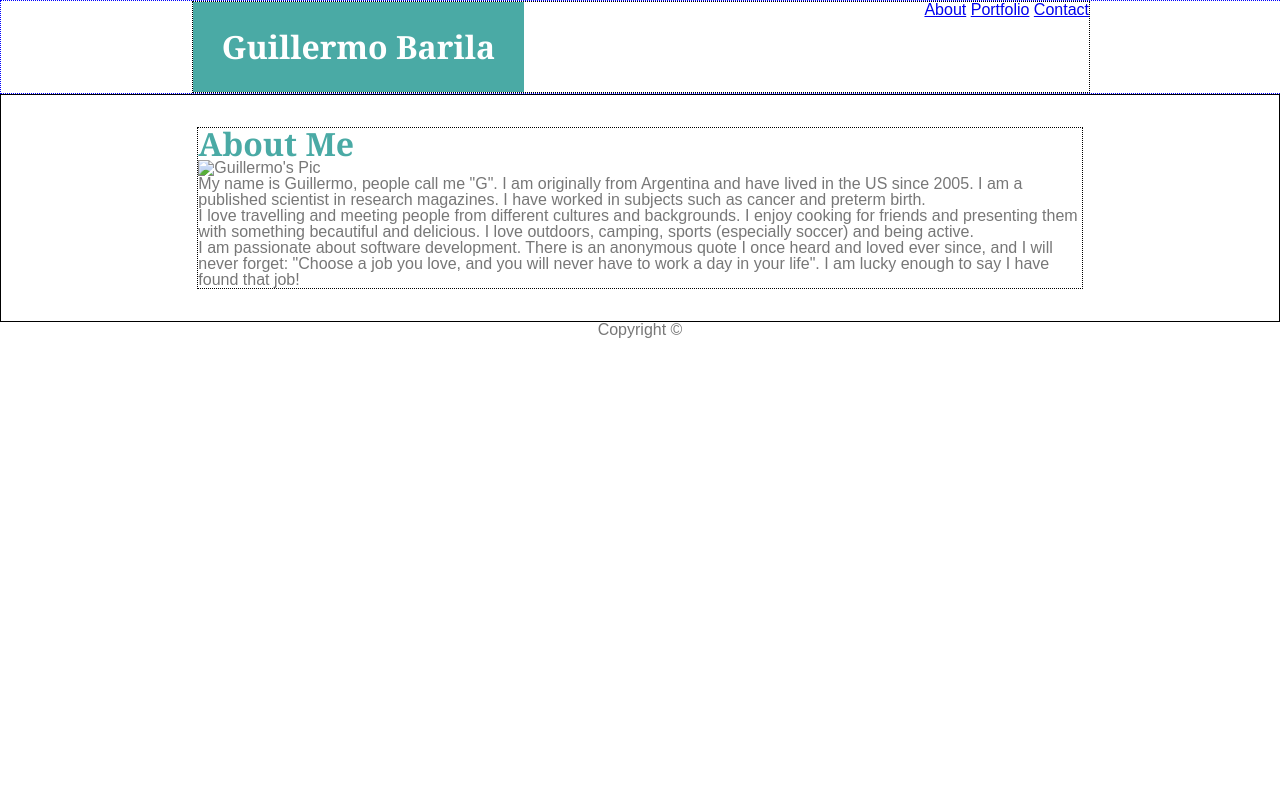
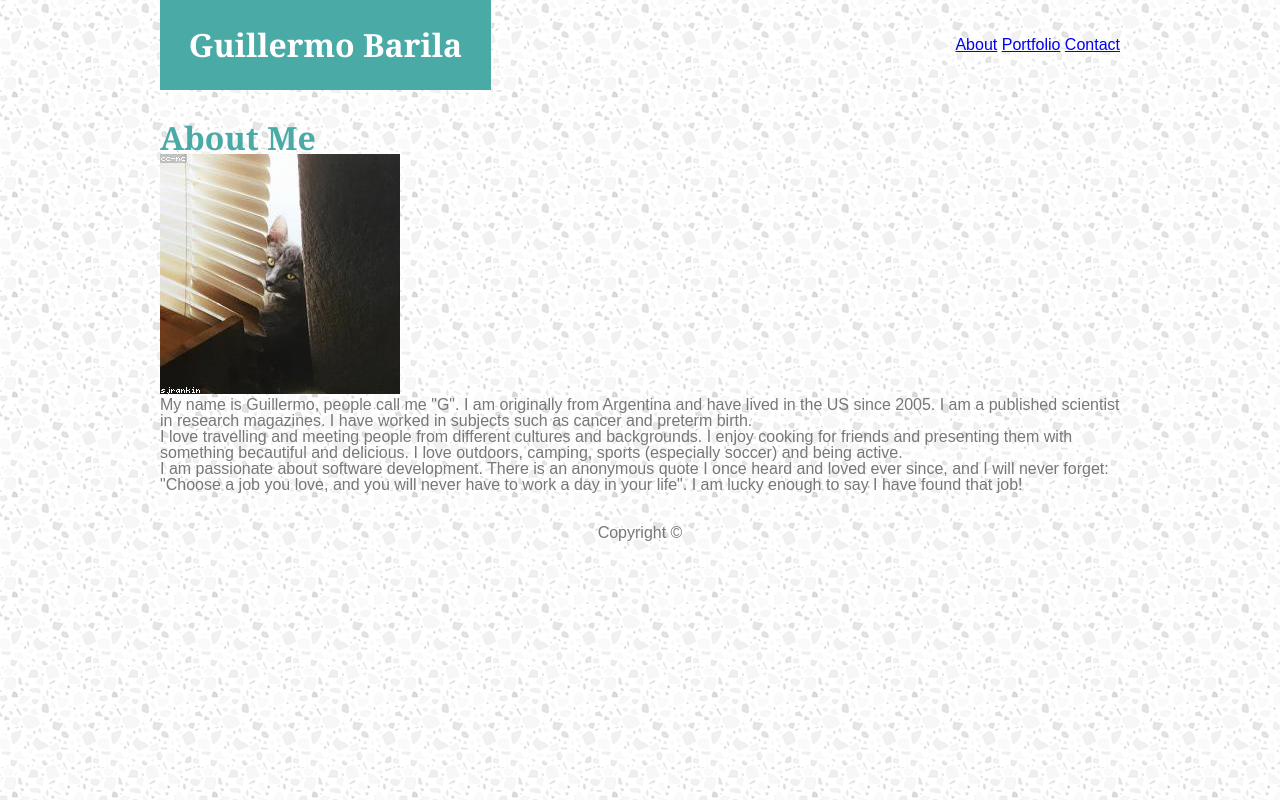
Before and after one commit to gui365/Basic-Portfolio, a plain HTML site: page index.html in a window 1280 px wide. Drawn offline with Linux system fonts and the light colour scheme.

Commit message:
Added background image and corrected item alignment

```diff
--- a/assets/css/style.css
+++ b/assets/css/style.css
@@ -3,16 +3,14 @@ html {
     color: #777777;
 }
 
-.header-div {
-    display: flex;
-    border: blueviolet 1px dotted;
-    align-content: center;
-    justify-content: space-between;
+body {
+    background-image: url('../images/light-grey-terrazzo.png');
 }
 
-header {
-    width: 100%;
-    border: blue 1px dotted;
+.header-div {
+    display: inline-flex;
+    align-items: center;
+    justify-content: space-between;
 }
 
 h1 {
@@ -23,15 +21,14 @@ h1 {
 }
 
 .frame {
-    width: 70%;
-    border: black 1px dotted;
+    width: 960px;
 }
 
 .flex {
     display: flex;
     flex-wrap: wrap;
     flex-direction: column;
-    align-content: center;
+    align-items: center;
 }
 
 #my-name {
@@ -42,5 +39,4 @@ h1 {
 
 .main-div {
     padding: 2rem 0.5rem;
-    border: black 1px solid;
 }
--- a/index.html
+++ b/index.html
@@ -1,35 +1,50 @@
 <!DOCTYPE html>
+
 <html lang="en-us">
+
 <head>
     <meta charset="utf-8" />
     <title>Guillermo's portfolio</title>
     <link rel="stylesheet" type="text/css" media="screen" href="assets/css/reset.css" />
     <link rel="stylesheet" type="text/css" media="screen" href="assets/css/style.css" />
 </head>
+
 <body>
+    <!-- Header with name and options -->
+
     <header class="flex">
         <div class="header-div frame">
             <div class="header-div-name">
                 <h1 id="my-name">Guillermo Barila</h1>
             </div>
-            <nav class="header-div-nav">
-                <a href="#">About</a>
-                <a href="#">Portfolio</a>
-                <a href="#">Contact</a>
-            </nav>
+            <div class="header-div-nav">
+                <nav>
+                    <a href="#">About</a>
+                    <a href="#">Portfolio</a>
+                    <a href="#">Contact</a>
+                </nav>
+            </div>
         </div>
     </header>
+
+    <!-- Main content -->
+
     <div class="flex main-div">
         <div class="frame main-div-content">
             <h1>About Me</h1>
-            <img src="" alt="Guillermo's Pic">
+            <img src="./assets/images/me.jpg" alt="Guillermo's Pic">
             <p>My name is Guillermo, people call me "G". I am originally from Argentina and have lived in the US since 2005. I am a published scientist in research magazines. I have worked in subjects such as cancer and preterm birth.</p>
             <p>I love travelling and meeting people from different cultures and backgrounds. I enjoy cooking for friends and presenting them with something becautiful and delicious. I love outdoors, camping, sports (especially soccer) and being active.</p>
             <p>I am passionate about software development. There is an anonymous quote I once heard and loved ever since, and I will never forget: "Choose a job you love, and you will never have to work a day in your life". I am lucky enough to say I have found that job!</p>
         </div>
     </div>
+
+    <!-- Footer -->
+
     <footer class="flex">
         <p>Copyright &copy;</p>
     </footer>
+
 </body>
+
 </html>
```
Also changed, not shown: assets/images/light-grey-terrazzo.png (added), assets/images/me.jpg (added).
